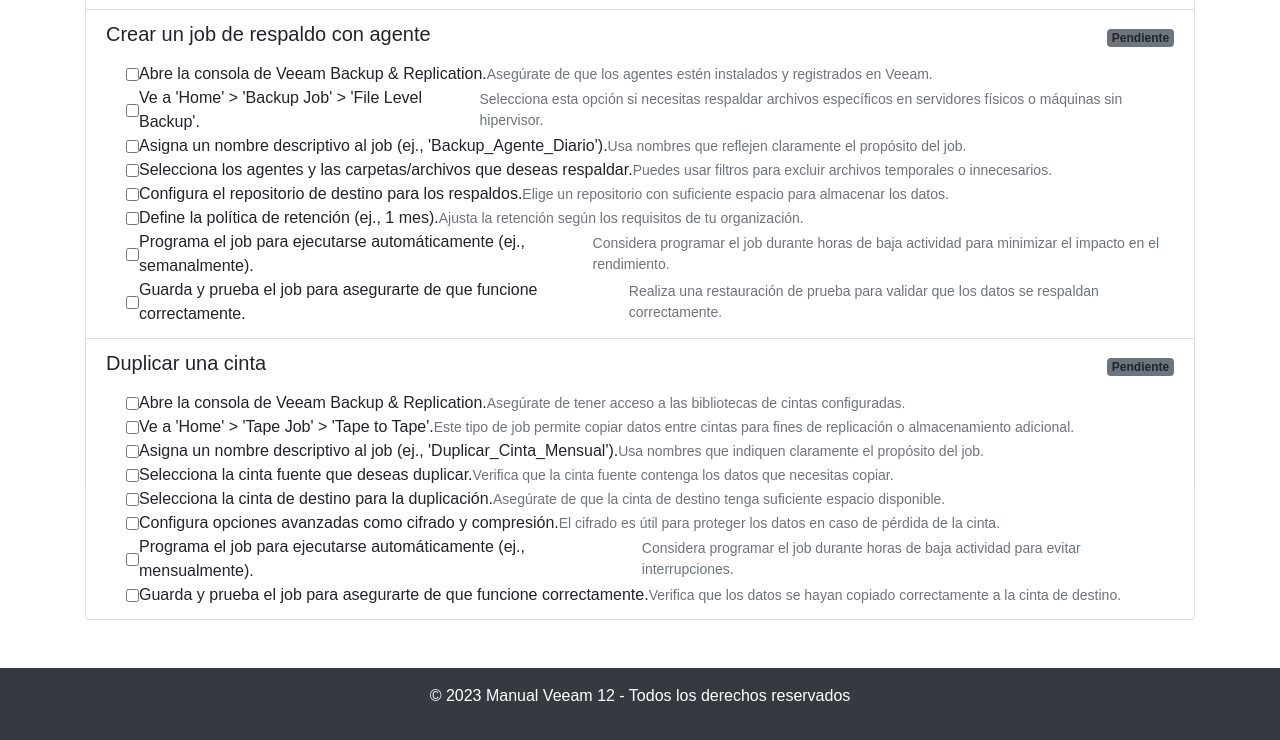
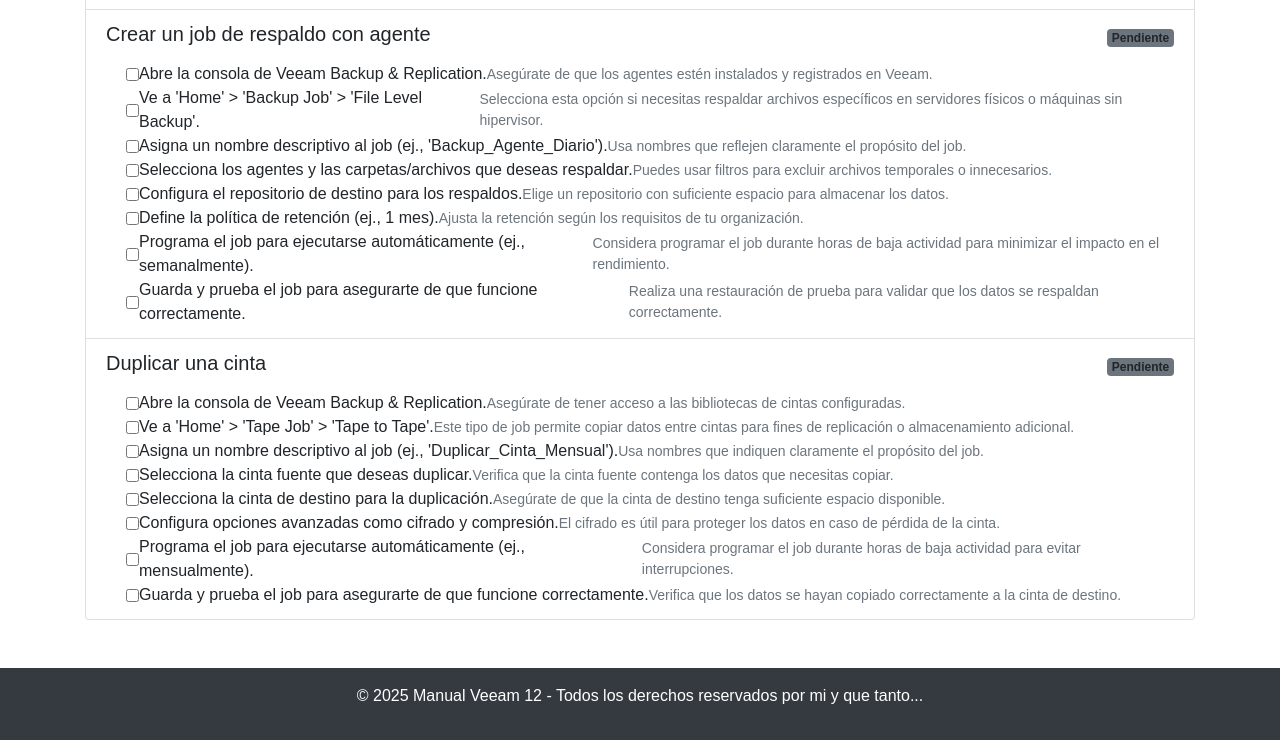
Before and after one commit to watakah/VeeamManualApp, a plain HTML site: page index.html in a window 1280 px wide. Shown: the part 1543-2283 px from the top of the page. Drawn offline with nearby package versions, Linux system fonts and the light colour scheme.

Commit message:
Add files via upload

```diff
--- a/index.html
+++ b/index.html
@@ -26,7 +26,7 @@
 
   <!-- Footer -->
   <footer class="bg-dark text-white text-center py-3 mt-5">
-    <p>© 2023 Manual Veeam 12 - Todos los derechos reservados</p>
+    <p>© 2025 Manual Veeam 12 - Todos los derechos reservados por mi y que tanto...</p>
   </footer>
 
   <!-- Cargar Bootstrap JS y Popper.js desde CDN -->
```
